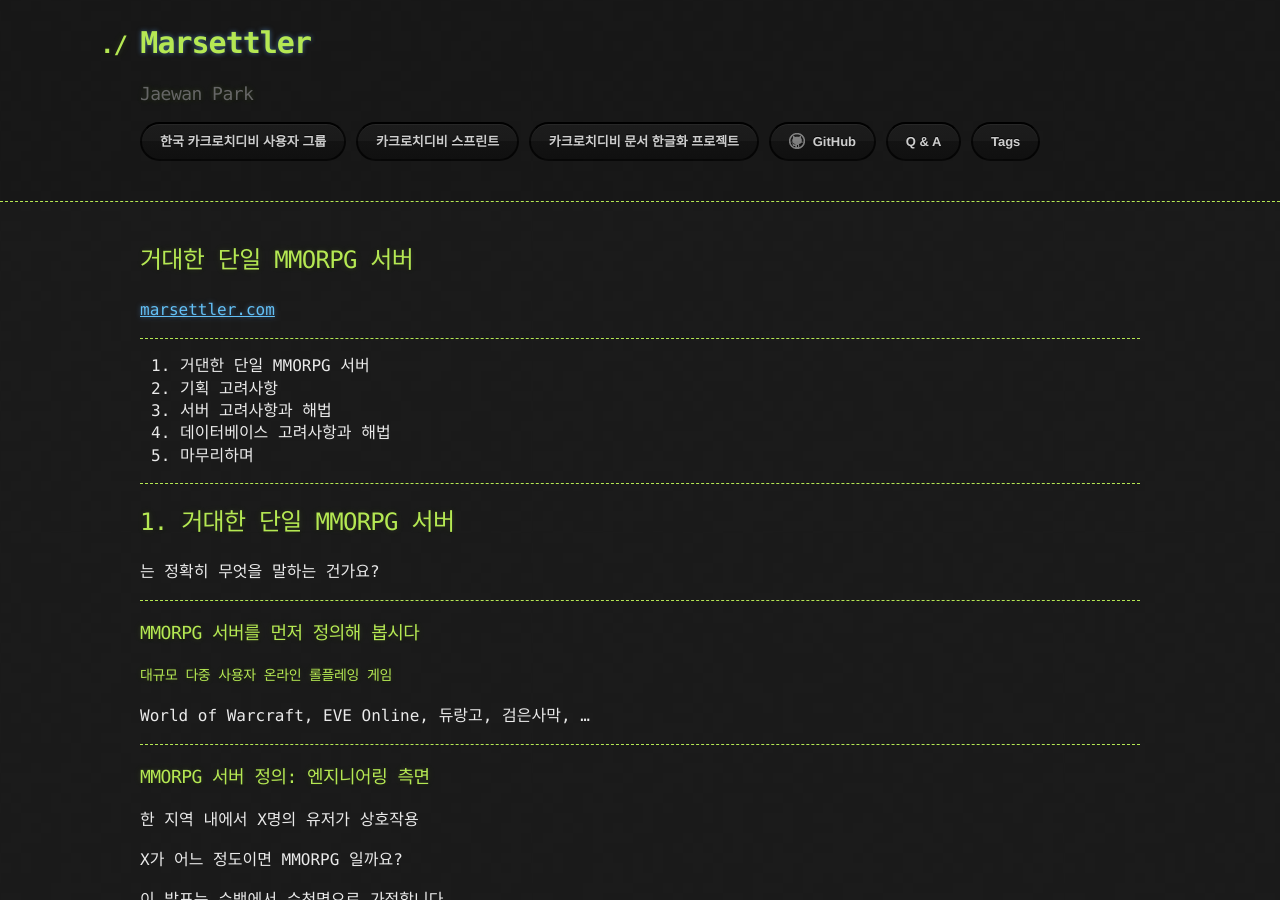
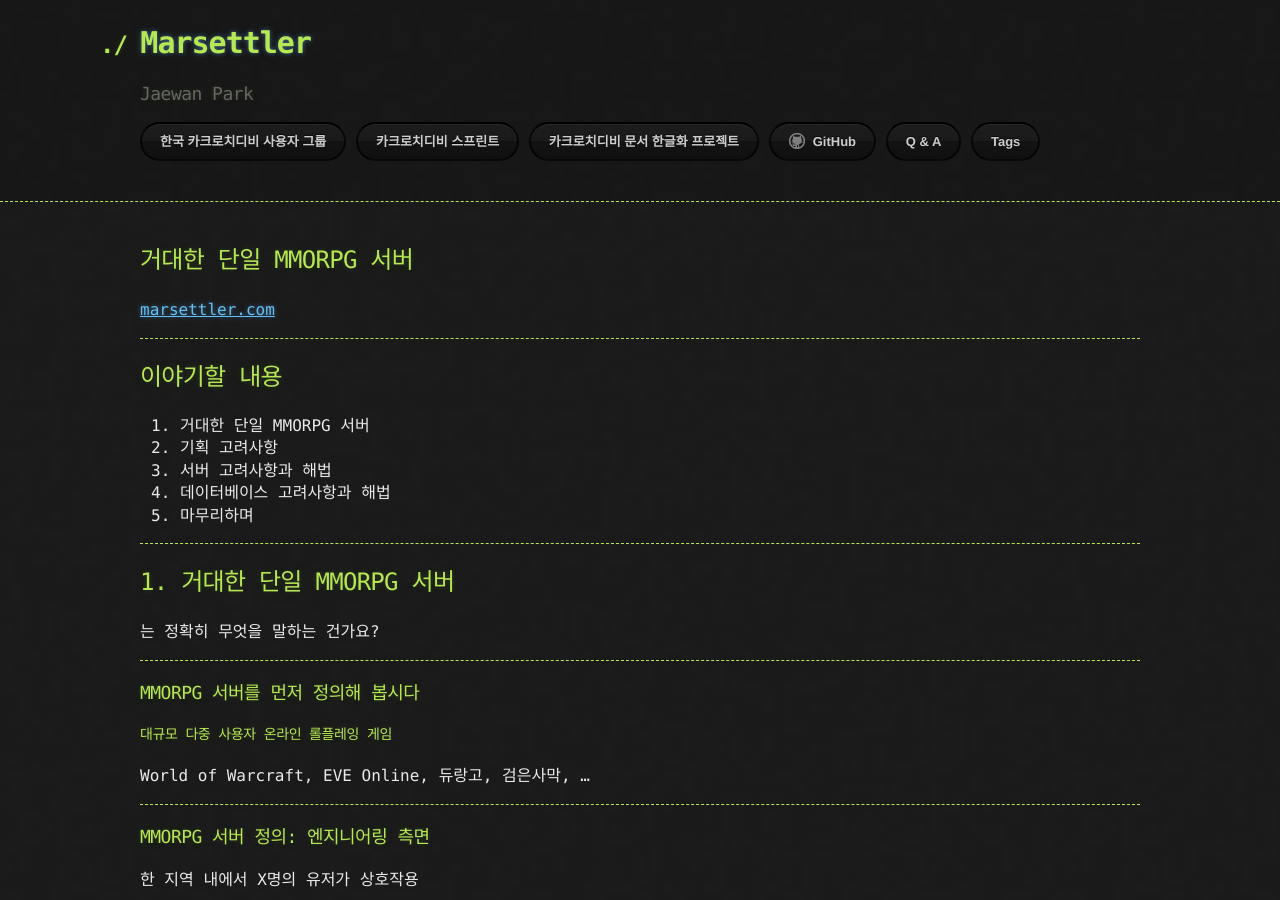
Before and after one commit to hueypark/hueypark.github.io, a Jekyll site: the page built from assets/slide/huge-single-mmorpg-server.md, in a window 1280 px wide and 900 px high. Built offline with Jekyll 4.4.1, drawn with Linux system fonts in a browser that asks for light colours; our own code applies the rules of GitHub Pages for plain Markdown files.

Commit message:
Update huge-single-mmorpg-server.md

```diff
--- a/assets/slide/huge-single-mmorpg-server.md
+++ b/assets/slide/huge-single-mmorpg-server.md
@@ -4,7 +4,9 @@
 
 ---
 
-1. 거댄한 단일 MMORPG 서버
+## 이야기할 내용
+
+1. 거대한 단일 MMORPG 서버
 2. 기획 고려사항
 3. 서버 고려사항과 해법
 4. 데이터베이스 고려사항과 해법
```
